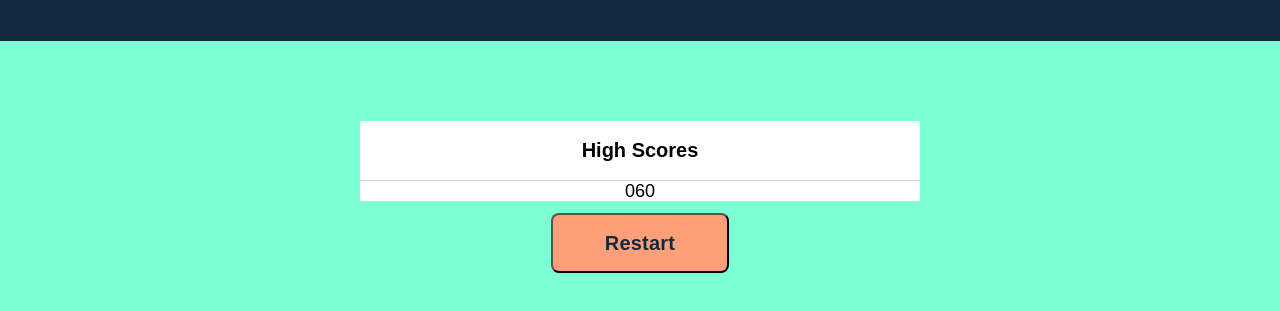
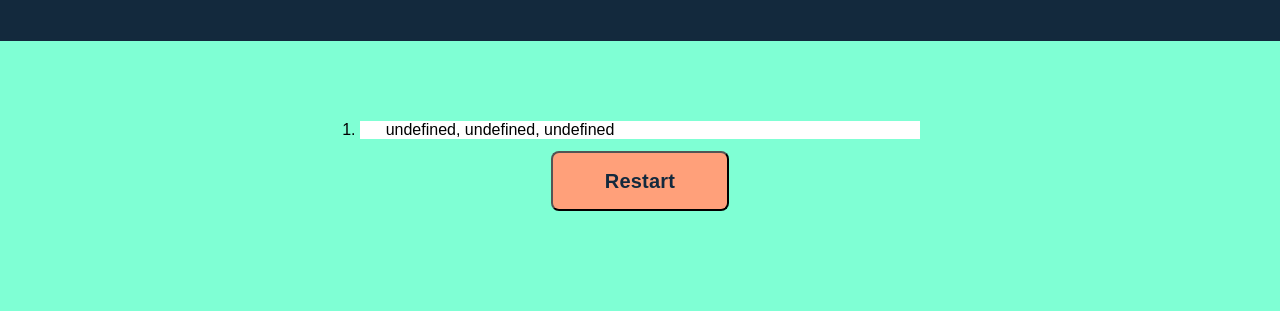
Before and after one commit to ckim812/Code-Quiz, a plain HTML site: page index.html in a window 1280 px wide. Both pictures are taken after a click on the element "High Scores". Shown: the part 119-430 px from the top of the page. Drawn offline with Linux system fonts and the light colour scheme.

Commit message:
code functionality working (need to update content and look/feel

```diff
--- a/assets/js/script.js
+++ b/assets/js/script.js
@@ -1,4 +1,4 @@
-let time = 60;
+let timeLeft = 60;
 let quizRun = true;
 let clockId;
 let qI = 0;
@@ -17,6 +17,7 @@ const scoreBox = document.querySelector("#scoreBox");
 const info = document.getElementById("info");
 const timerBox = document.getElementById("timerBox");
 const highScoresBox = document.getElementById("highScoresBox");
+const highScoresArea = document.getElementById("highScores-area");
 
 const init = () => {
   qI = 0;
@@ -28,21 +29,21 @@ const init = () => {
   takeQuizBtn.addEventListener("click", takeQuiz);
   highScoresBox.addEventListener("click", displayHighScores);
   restartBtn.addEventListener("click", restart);
+  localStorage.setItem("allHighScores", []);
 };
 
 const clock = () => {
-  time--;
-  if (time < 1) {
+  timeLeft--;
+  if (timeLeft < 1) {
     quizDone = true;
     clearInterval(clockId);
-    time = 0;
+    timeLeft = 0;
     displayHighScores();
   }
-  if (!quizDone) document.querySelector(".timer-count").innerHTML = time;
+  if (!quizDone) document.querySelector(".timer-count").innerHTML = timeLeft;
 };
 
 const handleAnswer = (correct, choice) => {
-  console.log("before if statement", qI);
   if (qI < questions.length) {
     console.log("if triggered");
     if (choice == correct) {
@@ -53,55 +54,73 @@ const handleAnswer = (correct, choice) => {
     } else {
       console.log("Incorrect!");
       message.innerHTML = "<h2>Incorrect! (-10 sec)</h2>";
-      time = time - 10;
+      timeLeft = timeLeft - 10;
     }
-    qI++;
-    if (qI < questions.length) showQuestion();
-    if (qI == questions.length) {
-      console.log("else triggered");
-      quizDone = true;
-      clearInterval(clockId);
-      player = prompt("Please enter your name:");
-      displayHighScores();
-    }
+    console.log("before show question", qI);
+    console.log("question Length", questions.length);
+    showQuestion();
+  }
+  qI++;
+  if (qI > questions.length) {
+    console.log("WIN triggered");
+    quizDone = true;
+    clearInterval(clockId);
+    player = prompt("Please enter your name:");
+    const highScore = { name: player, score: score, timeLeft: timeLeft };
+    displayHighScores(highScore);
   }
   console.log("after if statement", qI);
   document.querySelector("#user-score").innerHTML = score;
 };
 
-const displayHighScores = () => {
+const displayHighScores = (playerScore) => {
   takeQuizBtn.style.display = "none";
   info.style.display = "none";
-  questionArea.style.display = "inline";
-  answerChoices.style.display = "none";
+  questionArea.style.display = "none";
   message.style.display = "none";
   scoreBox.style.display = "none";
   timerBox.style.display = "none";
   highScoresBox.style.display = "none";
+  highScoresArea.style.display = "inline";
+  restartBtn.style.display = "inline";
   questionTitle.textContent = "High Scores";
 
-  const highScore = [player, score, time];
-  if (allHighScores.length === 0) {
-    allHighScores = highScore;
-  } else {
-    var currentHighScores = localStorage.getItem("allHighScores");
-    allHighScores = currentHighScores.concat(highScore);
+  const currentHighScoresRaw = localStorage.getItem("allHighScores");
+  let currentHighScores = currentHighScoresRaw
+    ? JSON.parse(currentHighScoresRaw)
+    : [];
+  if (playerScore) {
+    currentHighScores.push(playerScore);
+    let currentHighScoresString = JSON.stringify(currentHighScores);
+    localStorage.setItem("allHighScores", currentHighScoresString);
   }
-  localStorage.setItem("allHighScores", allHighScores);
-  restartBtn.style.display = "inline";
+
   console.log(allHighScores);
   console.log(typeof allHighScores);
   console.log(allHighScores.length);
 
-  questionText.innerHTML = "";
-  for (let i = 0; i < allHighScores.length; i++) {
-    console.log(allHighScores[i]);
-    questionText.textContent += allHighScores[i];
+  const highScoresList = document.getElementById("highScores-list");
+
+  while (highScoresList.firstChild) {
+    highScoresList.removeChild(highScoresList.firstChild);
+  }
+
+  for (let i = 0; i < currentHighScores.length; i++) {
+    console.log(currentHighScores[i]);
+    let scoreItem = document.createElement("li");
+    scoreItem.setAttribute("id", "scores-list");
+    scoreItem.innerHTML =
+      currentHighScores[i].name +
+      ", " +
+      currentHighScores[i].score +
+      ", " +
+      currentHighScores[i].timeLeft;
+    highScoresList.appendChild(scoreItem);
   }
 };
 
 const showQuestion = () => {
-  let { N, Q, A, C } = questions[qI];
+  let { N, Q, A, C } = questions[qI]; //destructuring questions array
   questionTitle.innerHTML = `<h1>${N}</h1>`;
   questionText.innerHTML = `<h2>${Q}</h2>`;
   answerChoices.innerHTML = "";
@@ -133,13 +152,13 @@ const restart = () => {
   answerChoices.style.display = "none";
   timerBox.style.display = "block";
   highScoresBox.style.display = "block";
-  time = 60;
+  timeLeft = 60;
   quizRun = true;
   clockId;
   qI = 0;
   score = 0;
   quizDone = false;
-  document.querySelector(".timer-count").innerHTML = time;
+  document.querySelector(".timer-count").innerHTML = timeLeft;
 };
 
 init();
--- a/index.html
+++ b/index.html
@@ -33,6 +33,9 @@
         <div id="question-text"></div>
         <div id="answer-choices"></div>
       </div>
+      <div class="content" id="highScores-area">
+        <ol class="content" id="highScores-list"></ol>
+      </div>
       <!-- "start quiz" button -->
       <div class="controls">
         <button class="btn" id="takeQuiz">Take Quiz</button>
```
